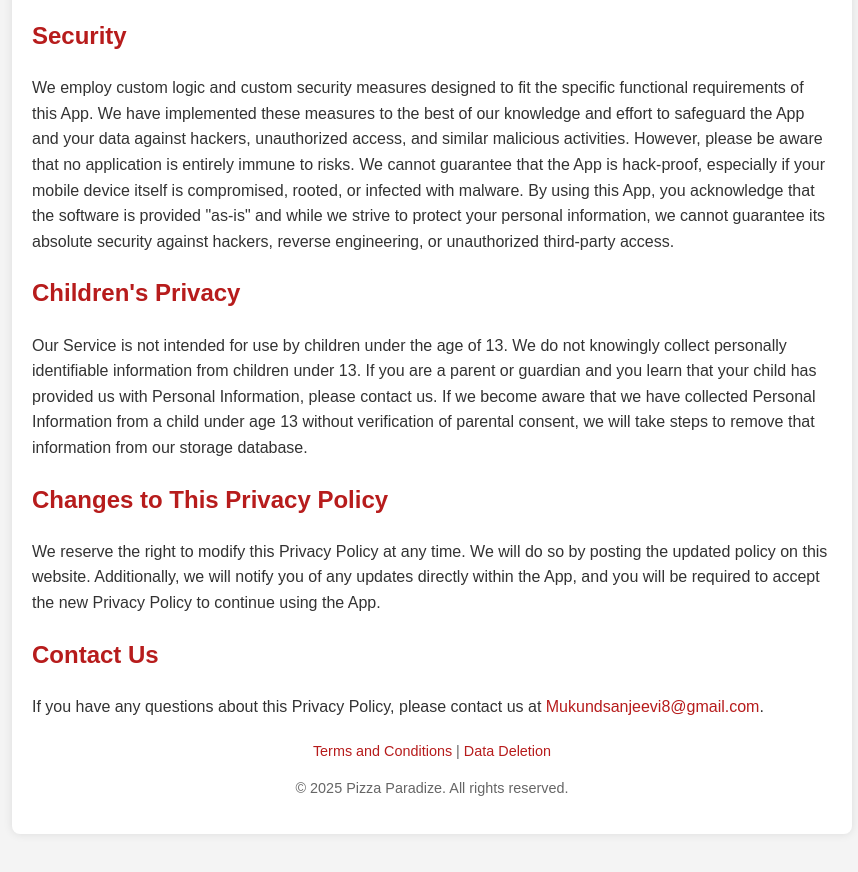
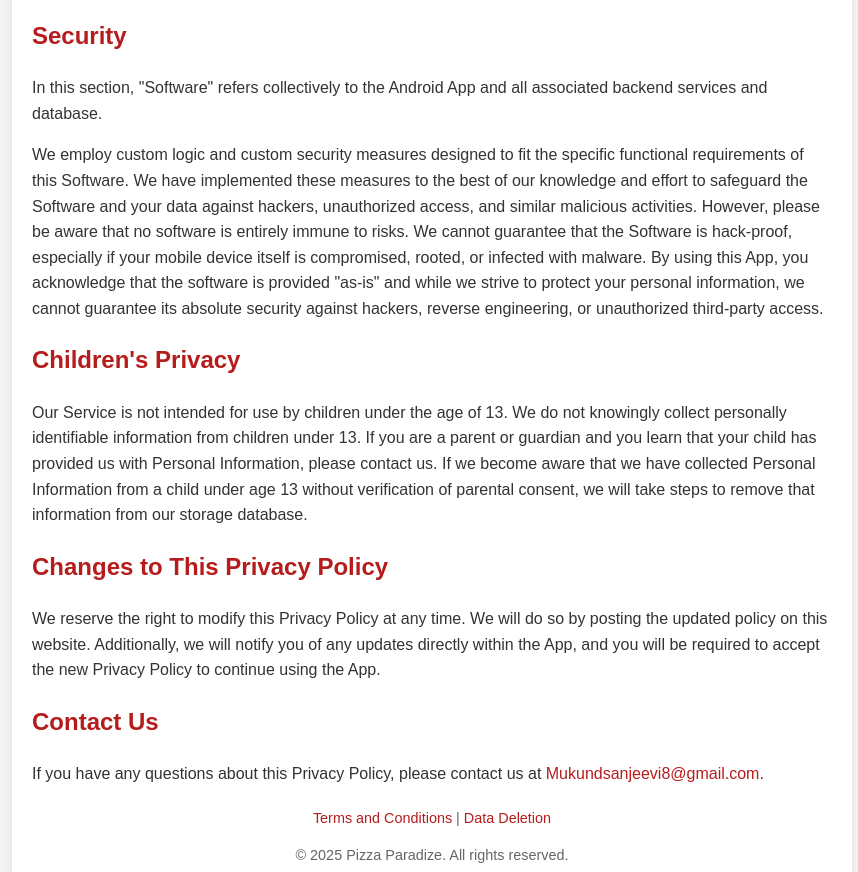
Before and after one commit to ramtechno90/Menu-app-UI, a plain HTML site: page privacy/privacy.html in a window 1280 px wide. Shown: the part 1814-2686 px from the top of the page, without its empty margins (208-1066 px from the left). Drawn offline with Linux system fonts and the light colour scheme.

Commit message:
Update security section in privacy.html
Clarified the definition of 'Software' and reiterated security measures.

```diff
--- a/privacy/privacy.html
+++ b/privacy/privacy.html
@@ -58,7 +58,8 @@
 
         <div class="section">
             <h2>Security</h2>
-            <p>We employ custom logic and custom security measures designed to fit the specific functional requirements of this App. We have implemented these measures to the best of our knowledge and effort to safeguard the App and your data against hackers, unauthorized access, and similar malicious activities. However, please be aware that no application is entirely immune to risks. We cannot guarantee that the App is hack-proof, especially if your mobile device itself is compromised, rooted, or infected with malware. By using this App, you acknowledge that the software is provided "as-is" and while we strive to protect your personal information, we cannot guarantee its absolute security against hackers, reverse engineering, or unauthorized third-party access.</p>
+            <p>In this section, "Software" refers collectively to the Android App and all associated backend services and database.</p>
+            <p>We employ custom logic and custom security measures designed to fit the specific functional requirements of this Software. We have implemented these measures to the best of our knowledge and effort to safeguard the Software and your data against hackers, unauthorized access, and similar malicious activities. However, please be aware that no software is entirely immune to risks. We cannot guarantee that the Software is hack-proof, especially if your mobile device itself is compromised, rooted, or infected with malware. By using this App, you acknowledge that the software is provided "as-is" and while we strive to protect your personal information, we cannot guarantee its absolute security against hackers, reverse engineering, or unauthorized third-party access.</p>
         </div>
 
         <div class="section">
```
